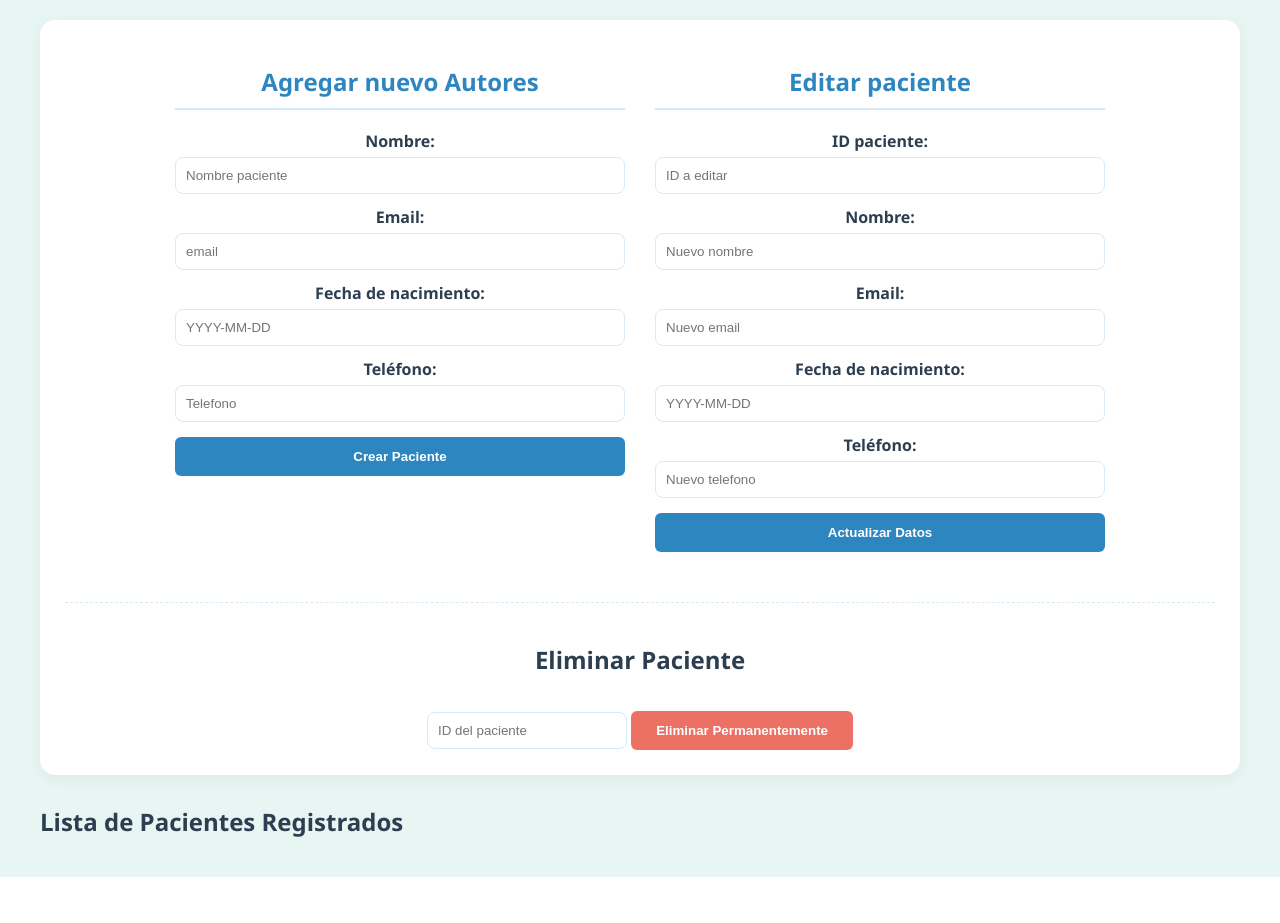
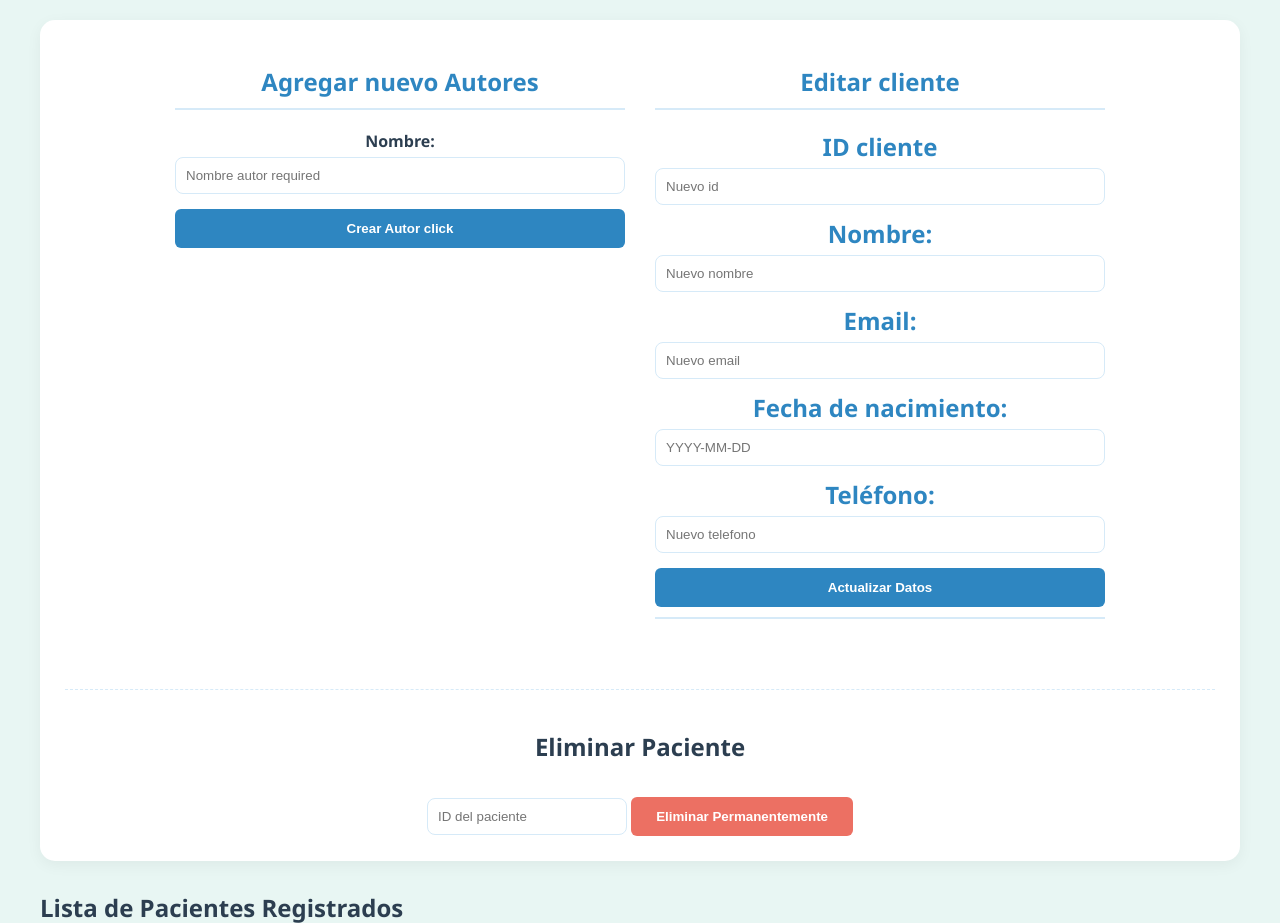
Before and after one commit to NachoMrt/Proyect_Libreria, a PHP site: page /Certificado/autorVista.php in a window 1280 px wide. Shown: the part 116-1039 px from the top of the page. Before the commit the page ends 993 px from the top, so only its background shows below. Run offline with PHP 8.4, Linux system fonts and the light colour scheme; some libraries are stand-ins or nearby versions.

Commit message:
cambio nombre

```diff
--- a/graphsql/autorVista.php
+++ b/graphsql/autorVista.php
@@ -8,7 +8,7 @@
 <body>
     <header>
         <h1>API-REST-GrahpQL </h1>
-        <a href="medicoVista.php" class="btn-pacientes">Ir a Clientes</a>
+        <a href="clienteVista.php" class="btn-clientes">Ir a Clientes</a>
     </header>
 
     <main>
@@ -17,24 +17,18 @@
 
                 <div class="form-box">
                     <h2>Agregar nuevo Autores</h2>
-                    <form id="formularioPost">
+                    <form id_autor="formularioPost">
                         <label>Nombre:</label>
-                        <input type="text" name="nombre" placeholder="Nombre paciente" required>
-                        <label>Email:</label>
-                        <input type="email" name="email" placeholder="email" required>
-                        <label>Fecha de nacimiento:</label>
-                        <input type="text" name="fecha_nacimiento" placeholder="YYYY-MM-DD">
-                        <label>Teléfono:</label>
-                        <input type="text" name="telefono" placeholder="Telefono">
-                        <button type="submit">Crear Paciente</button>
+                        <input type="text" name="nombre" placeholder="Nombre autor required">
+                        <button type="submit">Crear Autor click </button>
                     </form>
                 </div>
 
                 <div class="form-box">
-                    <h2>Editar paciente</h2>
+                    <h2>Editar cliente<h2>
                     <form id="formUpdate">
-                        <label>ID paciente:</label>
-                        <input type="number" name="id_paciente_edit" placeholder="ID a editar" required>
+                        <label>ID cliente</label>
+                        <input type="number" name="id_cliente_edit" placeholder = "Nuevo id">
                         <label>Nombre:</label>
                         <input type="text" name="nombre_edit" placeholder="Nuevo nombre">
                         <label>Email:</label>
```
